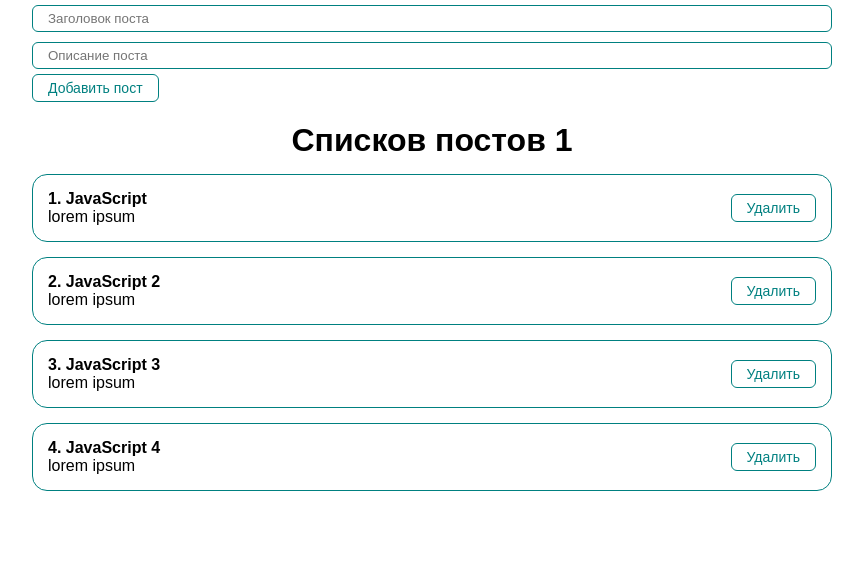
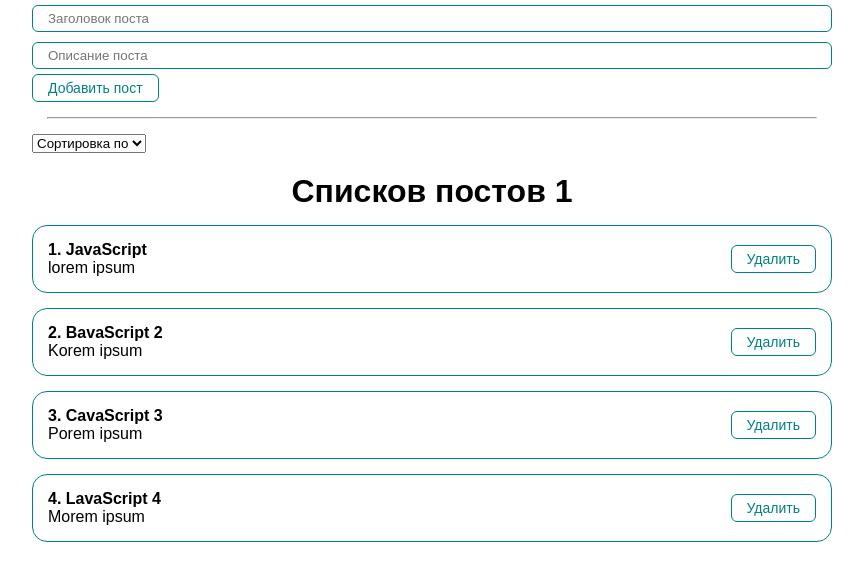
Before and after one commit to thesmol/react_ulbitv_course, a React (Vite) app: page / in a window 1280 px wide. Shown: the top 580 px of the page, without its empty margins (208-1071 px from the left). Built offline with nearby package versions, Linux system fonts and the light colour scheme.

Commit message:
Add search by title and description component

```diff
--- a/src/App.jsx
+++ b/src/App.jsx
@@ -3,14 +3,17 @@ import { useState } from "react";
 import "./styles/App.css";
 import PostList from "./components/PostList";
 import PostForm from "./components/PostForm";
+import MySelect from "./components/UI/select/MySelect";
 
 function App() {
   const [posts, setPosts] = useState([
     { id: 1, title: 'JavaScript', body: 'lorem ipsum' },
-    { id: 2, title: 'JavaScript 2', body: 'lorem ipsum' },
-    { id: 3, title: 'JavaScript 3', body: 'lorem ipsum' },
-    { id: 4, title: 'JavaScript 4', body: 'lorem ipsum' },
+    { id: 2, title: 'BavaScript 2', body: 'Korem ipsum' },
+    { id: 3, title: 'CavaScript 3', body: 'Porem ipsum' },
+    { id: 4, title: 'LavaScript 4', body: 'Morem ipsum' },
   ]);
+
+  const [selectedSort, setSelectedSort] = useState("");
 
   const createPost = (newPost) => {
     setPosts([...posts, newPost])
@@ -20,10 +23,26 @@ function App() {
     setPosts(posts.filter(p => p.id != post.id))
   }
 
+  const sortPosts = (sort) => {
+    setSelectedSort(sort);
+    setPosts([...posts].sort((a, b) => a[sort].localeCompare(b[sort])));
+  }
+
   return (
     <div className='App'>
       <PostForm
         create={createPost}
+      />
+
+      <hr style={{margin: '15px'}} />
+      <MySelect
+        value={selectedSort}
+        onChange={sortPosts}
+        defaultValue="Сортировка по"
+        options = {[
+          {value: 'title', name: 'По заголовку'},
+          {value: 'body', name: 'По описанию'},
+        ]}
       />
 
       {/*Условная отрисовка */}
@@ -35,7 +54,7 @@ function App() {
           title="Списков постов 1"
         />
         :
-        <h2 style = {{textAlign: 'center', marginTop: '20px'}}>Постов не найдено</h2>
+        <h2 style={{ textAlign: 'center', marginTop: '20px' }}>Постов не найдено</h2>
       }
 
     </div>
--- /dev/null
+++ b/src/components/UI/select/MySelect.jsx
@@ -0,0 +1,31 @@
+import PropTypes from 'prop-types';
+
+function MySelect({ options, defaultValue, value, onChange }) {
+    return (
+        <select
+            value={value}
+            onChange={event => onChange(event.target.value)}
+        >
+            <option disabled value="">{defaultValue}</option>
+            {options.map((option) =>
+                <option
+                    key={option.value}
+                    value={option.value}>
+                    {option.name}
+                </option>
+            )}
+        </select>
+    )
+}
+
+MySelect.propTypes = {
+    options: PropTypes.arrayOf(PropTypes.shape({
+        value: PropTypes.string,
+        name: PropTypes.string,
+    })),
+    defaultValue: PropTypes.string,
+    value: PropTypes.string,
+    onChange: PropTypes.func,
+};
+
+export default MySelect
```
